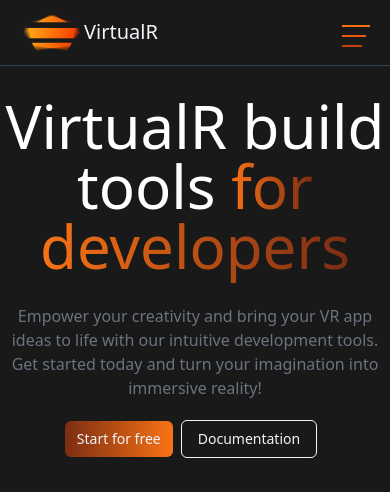
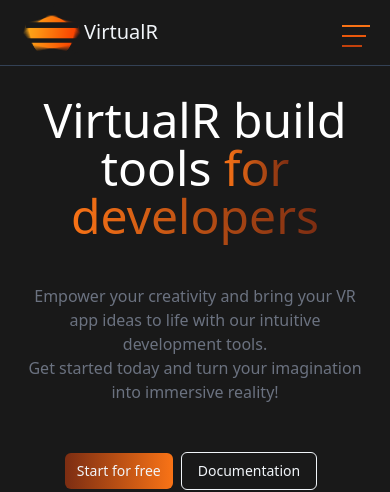
Before and after one commit to gorkemmadran/Virtual-app, a React (Create React App) app in the folder virtual-app/: page / in a window 390 px wide. Shown: the top 492 px of the page. Built offline with nearby package versions, Linux system fonts and the light colour scheme.

Commit message:
Full responsive hero section

```diff
--- a/virtual-app/src/Hero.jsx
+++ b/virtual-app/src/Hero.jsx
@@ -6,11 +6,11 @@
   return (
     <main className='pt-24 w-full bg-primary text-white h-screen flex justify-center'>
       <section>
-        <h1 className='text-6xl text-center'>
+        <h1 className='text-6xl xs:text-5xl sm:text-5xl  md:text-5xl  lg:text-6xl  xl:text-6xl 2xl:text-6xl text-center'>
           VirtualR build tools <span className='bg-clip-text text-transparent bg-gradient-to-r from-orange-500 to-orange-900'>for</span><br/>
           <span className='bg-clip-text text-transparent bg-gradient-to-r from-orange-500 to-orange-900'>developers</span>
         </h1>
-        <p className='pt-7 text-center text-gray-500'>
+        <p className='xs:p-7 sm:p-6 md:p-0 lg:p-0 xl:p-0 2xl:p-0 mt-4  text-center text-gray-500'>
           Empower your creativity and bring your VR app ideas to life with our intuitive development tools.<br/>
           Get started today and turn your imagination into immersive reality!
         </p>
@@ -23,10 +23,10 @@
           </button>
         </div>
         <div className='flex items-center justify-center pt-10'>
-          <video autoPlay loop muted  className='rounded-lg w-1/3 border border-orange-700 shadow-orange-400 mx-2  my-4'>
+          <video autoPlay loop muted  className='rounded-lg xs:w-52 sm:w-72 md:w-96 lg:w-1/3 xl:w-1/3 2xl:w-1/3  border border-orange-700 shadow-orange-400 mx-2  my-4'>
             <source type='video/mp4' src={Herovideo1}></source>
           </video>
-          <video autoPlay loop muted  className='rounded-lg w-1/3  border border-orange-700 shadow-orange-400 mx-2  my-4'>
+          <video autoPlay loop muted  className='rounded-lg xs:w-52 sm:w-72 md:w-96 lg:w-1/3 xl:w-1/3 2xl:w-1/3 border border-orange-700 shadow-orange-400 mx-2  my-4'>
             <source type='video/mp4' src={Herovideo2}></source>
           </video>
         </div>
```
